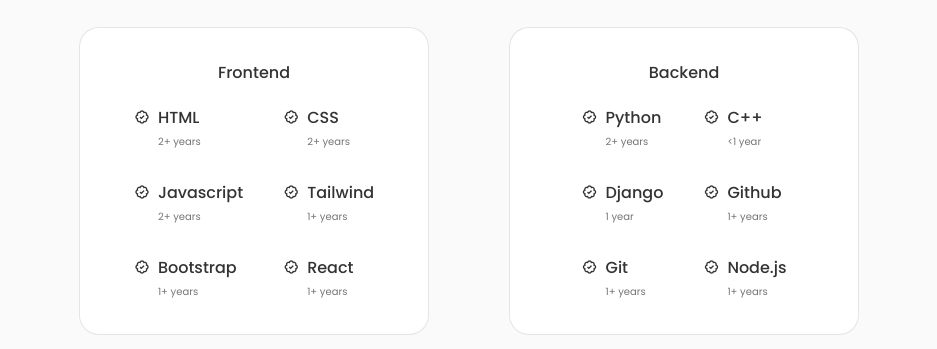
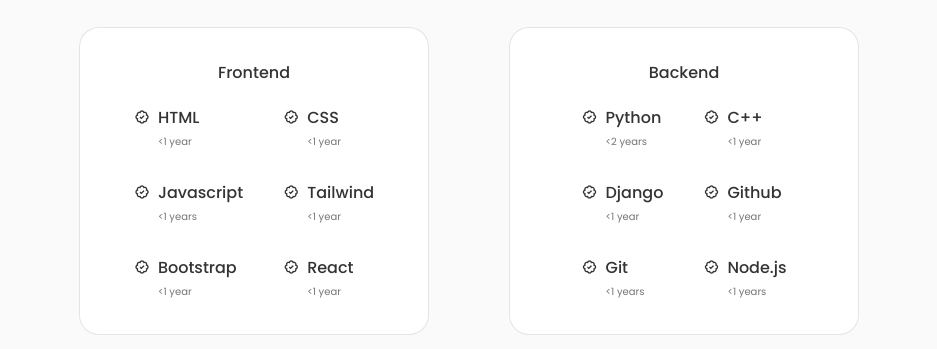
Before and after one commit to JoshuaDeckard/Joshua_DA_Portfolio, a React (Create React App) app: page / in a window 1280 px wide. Shown: the part 1460-1809 px from the top of the page, without its empty margins (171-1108 px from the left). Built offline with nearby package versions, Linux system fonts and the light colour scheme.

Commit message:
Updated Skill Times

```diff
--- a/src/components/skills/Backend.jsx
+++ b/src/components/skills/Backend.jsx
@@ -12,7 +12,7 @@
 
                         <div>
                             <h3 className="skills_name">Python</h3>
-                            <span className="skills_level">2+ years</span>
+                            <span className="skills_level">&lt;2 years</span>
                         </div>
                     </div>
 
@@ -21,7 +21,7 @@
 
                         <div>
                             <h3 className="skills_name">Django</h3>
-                            <span className="skills_level">1 year</span>
+                            <span className="skills_level">&lt;1 year</span>
 
 
                         </div>
@@ -32,7 +32,7 @@
 
                         <div>
                             <h3 className="skills_name">Git</h3>
-                            <span className="skills_level">1+ years</span>
+                            <span className="skills_level">&lt;1 years</span>
 
                         </div>
                     </div>
@@ -56,7 +56,7 @@
 
                         <div>
                             <h3 className="skills_name">Github</h3>
-                            <span className="skills_level">1+ years</span>
+                            <span className="skills_level">&lt;1 year</span>
 
                         </div>
                     </div>
@@ -66,7 +66,7 @@
 
                         <div>
                             <h3 className="skills_name">Node.js</h3>
-                            <span className="skills_level">1+ years</span>
+                            <span className="skills_level">&lt;1 years</span>
                         </div>
                     </div>
 
--- a/src/components/skills/Frontend.jsx
+++ b/src/components/skills/Frontend.jsx
@@ -12,7 +12,7 @@
 
                         <div>
                             <h3 className="skills_name">HTML</h3>
-                            <span className="skills_level">2+ years</span>
+                            <span className="skills_level">&lt;1 year</span>
                         </div>
                     </div>
 
@@ -21,7 +21,7 @@
 
                         <div>
                             <h3 className="skills_name">Javascript</h3>
-                            <span className="skills_level">2+ years</span>
+                            <span className="skills_level">&lt;1 years</span>
 
 
                         </div>
@@ -32,7 +32,7 @@
 
                         <div>
                             <h3 className="skills_name">Bootstrap</h3>
-                            <span className="skills_level">1+ years</span>
+                            <span className="skills_level">&lt;1 year</span>
 
                         </div>
                     </div>
@@ -46,7 +46,7 @@
 
                         <div>
                             <h3 className="skills_name">CSS</h3>
-                            <span className="skills_level">2+ years</span>
+                            <span className="skills_level">&lt;1 year</span>
 
                         </div>
                     </div>
@@ -56,7 +56,7 @@
 
                         <div>
                             <h3 className="skills_name">Tailwind</h3>
-                            <span className="skills_level">1+ years</span>
+                            <span className="skills_level">&lt;1 year</span>
 
                         </div>
                     </div>
@@ -66,7 +66,7 @@
 
                         <div>
                             <h3 className="skills_name">React</h3>
-                            <span className="skills_level">1+ years</span>
+                            <span className="skills_level">&lt;1 year</span>
                         </div>
                     </div>
 
```
